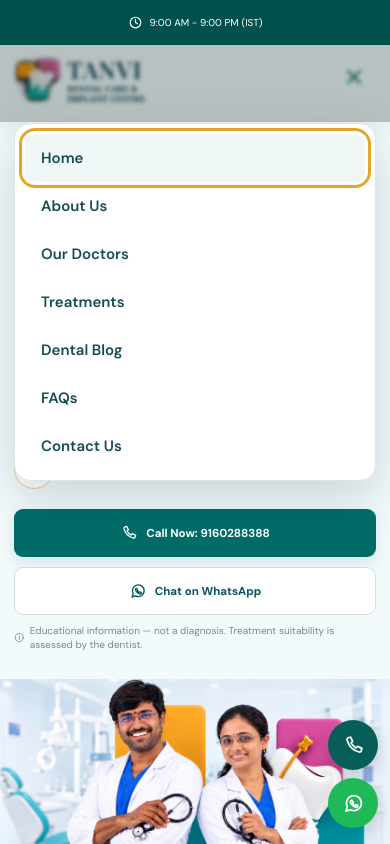
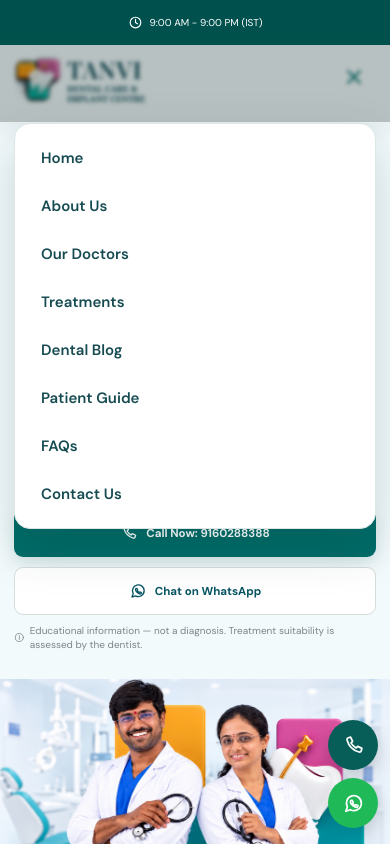
Before and after one commit to Mr-Nani-dm/Tanvi-Dental-Care, a Next.js app: page / in a window 390 px wide. Both pictures are taken after a click on the button "Open navigation menu". Shown: the top 844 px of the page. Built offline with nearby package versions, Linux system fonts and the light colour scheme; no server answers.

Commit message:
Improve mobile navigation accessibility

```diff
--- a/src/components/MobileNav.tsx
+++ b/src/components/MobileNav.tsx
@@ -8,6 +8,7 @@ const links = [
   ["Our Doctors", "/doctors"],
   ["Treatments", "/treatments"],
   ["Dental Blog", "/blog"],
+  ["Patient Guide", "/#guide"],
   ["FAQs", "/#faq"],
   ["Contact Us", "/#contact"],
 ] as const;
@@ -25,7 +26,10 @@ export default function MobileNav() {
   const menuButtonRef = useRef<HTMLButtonElement>(null);
   const firstLinkRef = useRef<HTMLAnchorElement>(null);
 
-  const closeMenu = () => setOpen(false);
+  const closeMenu = (returnFocus = false) => {
+    setOpen(false);
+    if (returnFocus) requestAnimationFrame(() => menuButtonRef.current?.focus());
+  };
 
   useEffect(() => {
     if (!open) {
@@ -39,7 +43,7 @@ export default function MobileNav() {
     const onKeyDown = (event: KeyboardEvent) => {
       if (event.key === "Escape") {
         event.preventDefault();
-        closeMenu();
+        closeMenu(true);
       }
     };
 
@@ -50,32 +54,14 @@ export default function MobileNav() {
     };
   }, [open]);
 
-  useEffect(() => {
-    if (!open) menuButtonRef.current?.focus();
-  }, [open]);
-
   return (
     <>
-      <button
-        ref={menuButtonRef}
-        className="mobile-menu"
-        type="button"
-        aria-label={open ? "Close navigation menu" : "Open navigation menu"}
-        aria-expanded={open}
-        aria-controls="mobile-navigation"
-        onClick={() => setOpen((value) => !value)}
-      >
+      <button ref={menuButtonRef} className="mobile-menu" type="button" aria-label={open ? "Close navigation menu" : "Open navigation menu"} aria-expanded={open} aria-controls="mobile-navigation" onClick={() => setOpen((value) => !value)}>
         <MenuIcon open={open} />
       </button>
-
-      {open && <button className="mobile-nav-backdrop" type="button" aria-label="Close navigation menu" onClick={closeMenu} />}
-
+      {open && <button className="mobile-nav-backdrop" type="button" aria-label="Close navigation menu" onClick={() => closeMenu(true)} />}
       <nav id="mobile-navigation" className={`mobile-navigation${open ? " is-open" : ""}`} aria-label="Mobile navigation" aria-hidden={!open}>
-        {links.map(([label, href], index) => (
-          <a key={href} ref={index === 0 ? firstLinkRef : undefined} href={href} tabIndex={open ? 0 : -1} onClick={closeMenu}>
-            {label}
-          </a>
-        ))}
+        {links.map(([label, href], index) => <a key={href} ref={index === 0 ? firstLinkRef : undefined} href={href} tabIndex={open ? 0 : -1} onClick={() => closeMenu(false)}>{label}</a>)}
       </nav>
     </>
   );
```
